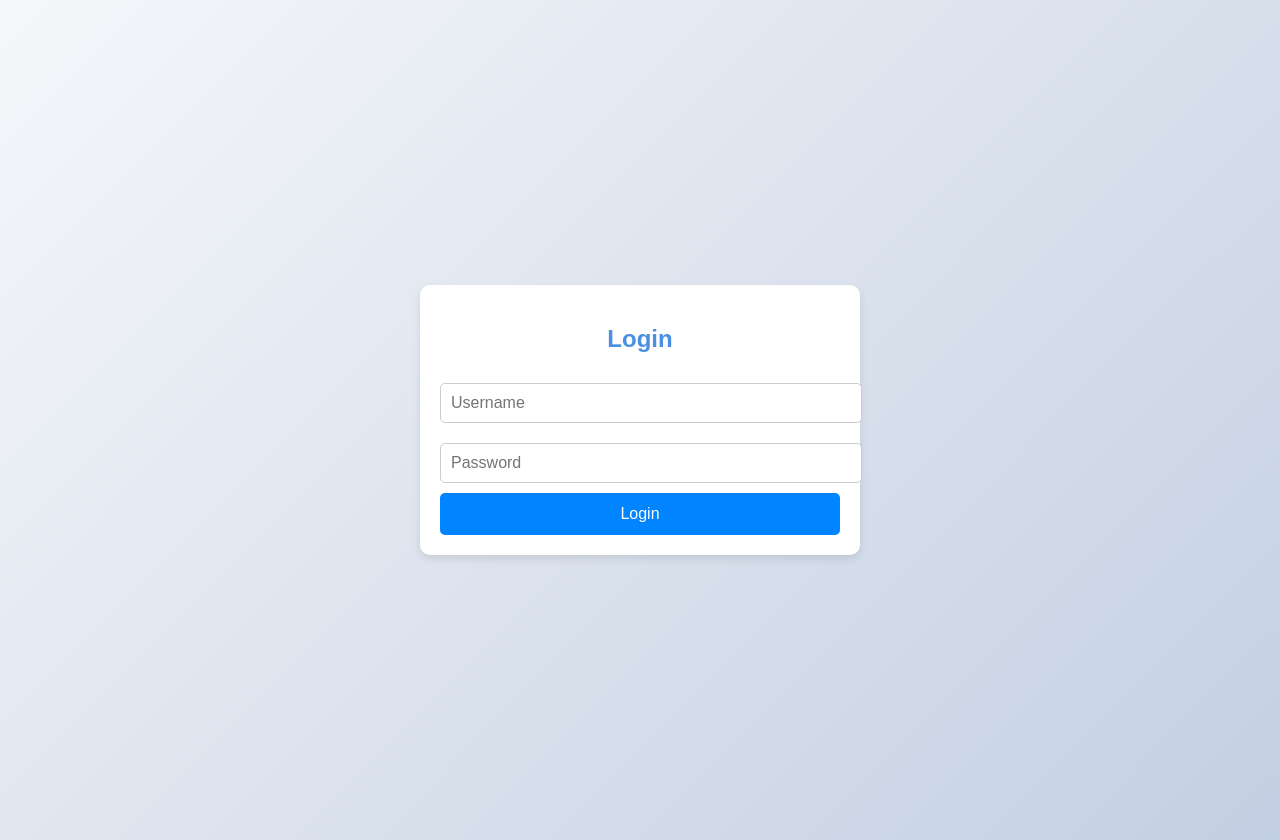
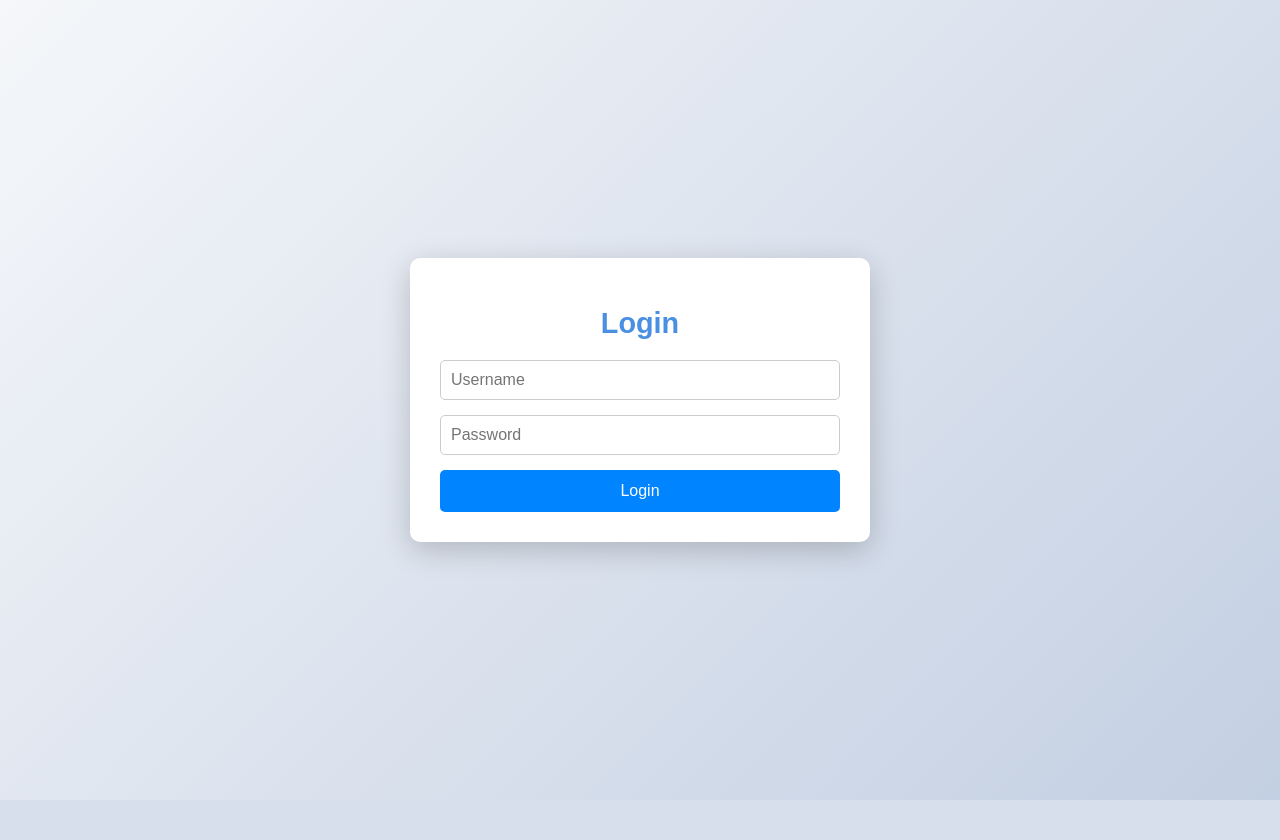
Before and after one commit to tranpham9999/Text2Speech, a Flask app: template templates/login.html in a window 1280 px wide. After the commit the page ends 800 px from the top, so only its background shows below. Run offline with Flask 3, Linux system fonts and the light colour scheme; the template is opened without the code that fills it, so the values that code supplies are empty; parts of the project's set-up code (start-up, migrations or seed data) failed here and were passed over.

Commit message:
add login

```diff
--- a/app.py
+++ b/app.py
@@ -1,9 +1,10 @@
 import os
-from flask import Flask, render_template, request, jsonify, send_file
+from flask import Flask, render_template, request, jsonify, redirect, url_for, session, send_file
 import azure.cognitiveservices.speech as speechsdk
 import tempfile
 
 app = Flask(__name__)
+app.secret_key = os.getenv('SECRET_KEY', 'mysecretkey')  # Secret key for session management
 
 # Azure Speech API credentials
 SPEECH_KEY = os.getenv('SPEECH_KEY')
@@ -16,12 +17,41 @@ OUTPUT_FORMAT = speechsdk.SpeechSynthesisOutputFormat.Audio16Khz32KBitRateMonoMp
 AUDIO_DIR = '/home/tranpham/WebAiText2Speech/audio_files'
 os.makedirs(AUDIO_DIR, exist_ok=True)
 
+# Dummy credentials for login (replace with a more secure system in production)
+USER_CREDENTIALS = {
+    'admin': 'password123'
+}
+
 @app.route('/')
 def home():
-    return render_template('index.html')
+    if 'username' in session:
+        return render_template('index.html')  # Show main chat page if logged in
+    return redirect(url_for('login'))  # Redirect to login if not logged in
+
+@app.route('/login', methods=['GET', 'POST'])
+def login():
+    if request.method == 'POST':
+        username = request.form['username']
+        password = request.form['password']
+
+        if username in USER_CREDENTIALS and USER_CREDENTIALS[username] == password:
+            session['username'] = username  # Set session on successful login
+            return redirect(url_for('home'))  # Redirect to the home page
+        else:
+            return render_template('login.html', error='Invalid username or password')
+
+    return render_template('login.html')  # Display login form
+
+@app.route('/logout')
+def logout():
+    session.pop('username', None)  # Clear the session
+    return redirect(url_for('login'))
 
 @app.route('/synthesize', methods=['POST'])
 def synthesize():
+    if 'username' not in session:
+        return jsonify({"status": "error", "message": "Unauthorized"}), 401
+
     text = request.form['text']  # Get the text from the form
 
     # Set up Azure Speech configuration
@@ -46,13 +76,16 @@ def synthesize():
         return jsonify({"status": "error", "message": str(e)})
 
     if result.reason == speechsdk.ResultReason.SynthesizingAudioCompleted:
-        return jsonify({"status": "success", "audio_url":f"/{audio_filename}"})  # Return URL to audio file
+        return jsonify({"status": "success", "audio_url":f"/audio/{audio_filename}"})  # Return URL to audio file
     else:
         print(f"Synthesis failed: {result.reason}")
         return jsonify({"status": "error", "message": result.reason})
 
 @app.route('/audio/<path:filename>', methods=['GET'])
 def play_audio(filename):
+    if 'username' not in session:
+        return redirect(url_for('login'))
     return send_file(os.path.join(AUDIO_DIR, filename))
+
 if __name__ == '__main__':
     app.run(debug=True)
--- a/requirements.txt
+++ b/requirements.txt
@@ -1,4 +1,4 @@
 Flask==2.3.2
-flask-login==0.5.0
+flask-login==0.6.2
 azure-cognitiveservices-speech==1.40.0
 gunicorn==20.1.0
--- a/templates/index.html
+++ b/templates/index.html
@@ -175,7 +175,7 @@
         <div class="messages" id="messages"></div>
         <div class="typing-indicator" id="typing-indicator">Server is typing...</div>
         <form id="speech-form">
-            <input type="text" id="text" name="text" placeholder="Type your message..." required maxlength="150">
+            <input type="text" id="text" name="text" placeholder="Type your message..." required maxlength="70">
             <button type="submit">Send</button>
         </form>
     </div>
--- a/templates/login.html
+++ b/templates/login.html
@@ -3,82 +3,80 @@
 <head>
     <meta charset="UTF-8">
     <meta name="viewport" content="width=device-width, initial-scale=1.0">
-    <title>Login</title>
+    <title>Login Page</title>
     <style>
         body {
             font-family: 'Arial', sans-serif;
             background: linear-gradient(135deg, #f5f7fa, #c3cfe2);
-            margin: 0;
-            padding: 20px;
             display: flex;
             justify-content: center;
             align-items: center;
             height: 100vh;
+            margin: 0;
         }
 
         .login-container {
-            background-color: white;
-            padding: 20px;
+            background-color: #ffffff;
+            padding: 30px;
             border-radius: 10px;
-            box-shadow: 0 4px 8px rgba(0, 0, 0, 0.1);
+            box-shadow: 0 8px 30px rgba(0, 0, 0, 0.2);
+            max-width: 400px;
             width: 100%;
-            max-width: 400px;
-            text-align: center;
         }
 
-        h2 {
+        h1 {
+            color: #4a90e2;
+            text-align: center;
             margin-bottom: 20px;
-            color: #4a90e2;
+            font-size: 1.8em;
         }
 
-        input {
-            width: 100%;
+        form {
+            display: flex;
+            flex-direction: column;
+        }
+
+        input[type="text"], input[type="password"] {
             padding: 10px;
-            margin: 10px 0;
+            margin-bottom: 15px;
             border: 1px solid #ccc;
             border-radius: 5px;
-            font-size: 16px;
+            font-size: 1em;
         }
 
         button {
-            width: 100%;
             padding: 12px;
             background-color: #0084ff;
             color: white;
             border: none;
             border-radius: 5px;
             cursor: pointer;
-            font-size: 16px;
-            transition: background-color 0.3s;
+            font-size: 1em;
         }
 
         button:hover {
             background-color: #0073e6;
         }
 
-        .flash-message {
+        .error-message {
             color: red;
-            margin-top: 10px;
+            font-size: 0.9em;
+            text-align: center;
+            margin-bottom: 15px;
         }
     </style>
 </head>
 <body>
     <div class="login-container">
-        <h2>Login</h2>
-        <form method="POST" action="/login">
+        <h1>Login</h1>
+        {% if error %}
+            <div class="error-message">{{ error }}</div>
+        {% endif %}
+        <form action="/login" method="POST">
             <input type="text" name="username" placeholder="Username" required>
             <input type="password" name="password" placeholder="Password" required>
             <button type="submit">Login</button>
         </form>
-        {% with messages = get_flashed_messages(with_categories=true) %}
-          {% if messages %}
-            <div class="flash-message">
-              {% for category, message in messages %}
-                <p>{{ message }}</p>
-              {% endfor %}
-            </div>
-          {% endif %}
-        {% endwith %}
     </div>
 </body>
 </html>
```
